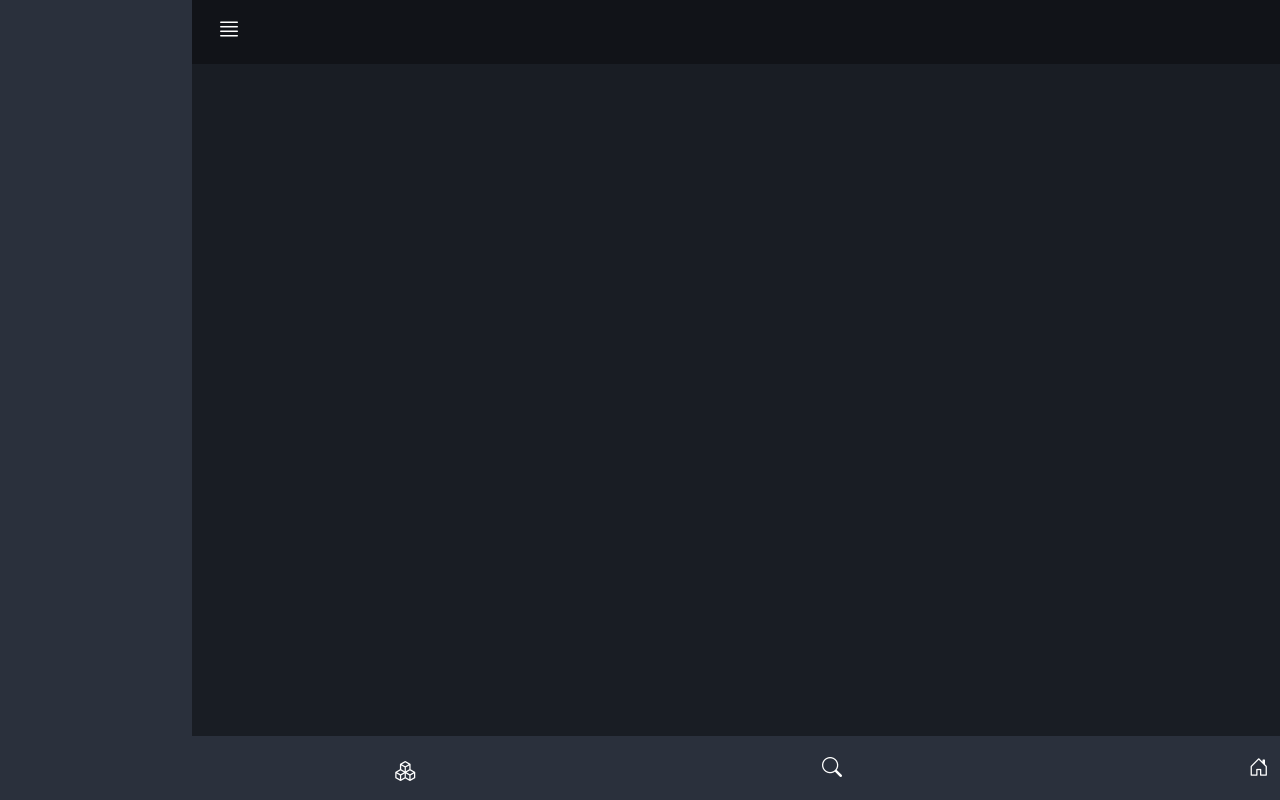
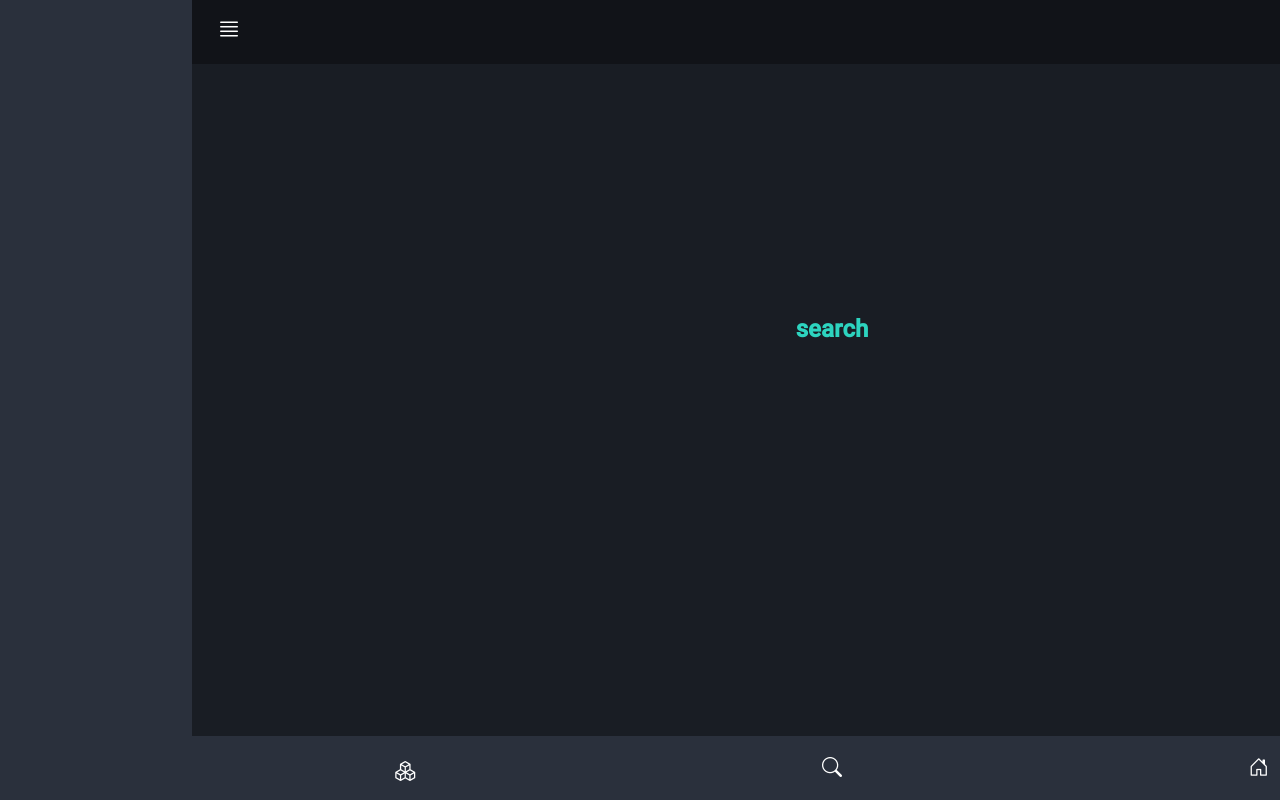
Before and after one commit to Alireza-shahbaziyan/A-movies, a Vue app: page /search in a window 1280 px wide. Built offline with nearby package versions, Linux system fonts and the light colour scheme.

Commit message:
search screen

```diff
--- a/src/views/Search.vue
+++ b/src/views/Search.vue
@@ -1,6 +1,6 @@
 <template>
-    <div>
-            <h1 class="text-2xl font-semibold	text-teal-400" >search</h1>
+    <div class="h-4/6 w-full flex flex-col justify-center items-center">
+            <div class="text-2xl font-semibold	text-teal-400" >search</div>
     </div>
 </template>
 <script>
```
